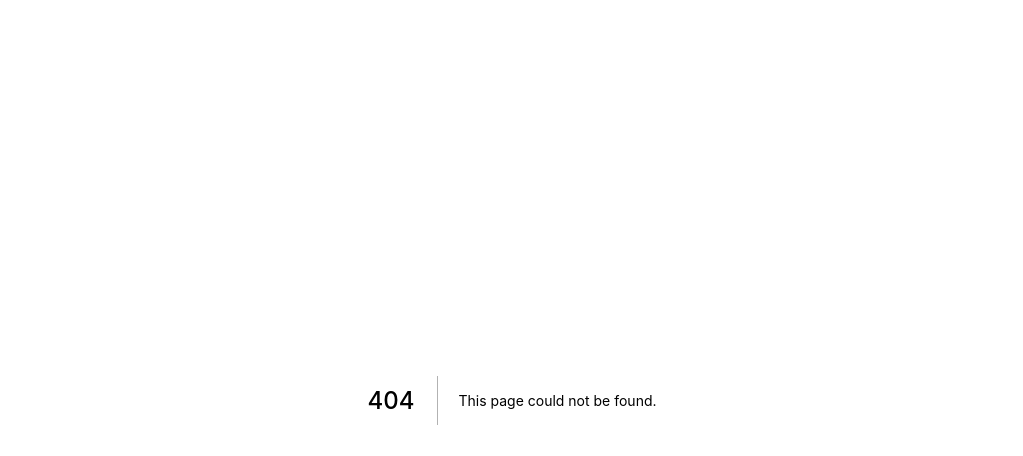
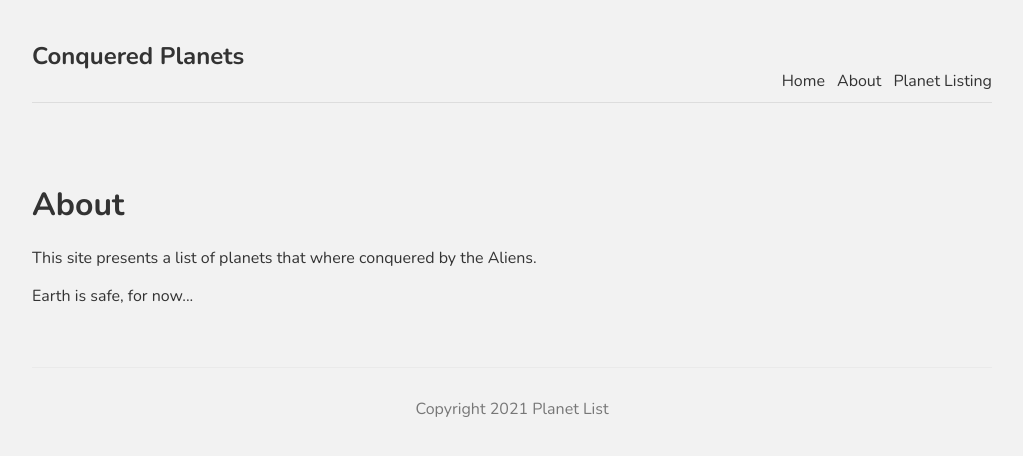
Before and after one commit to Carloto/next.js-net-ninja, a Next.js app: page /about in a window 1280 px wide. Before the commit this address had no page. Shown: the top 456 px of the page, without its empty margins (128-1151 px from the left). Built offline with nearby package versions, Linux system fonts and the light colour scheme.

Commit message:
lesson 6

```diff
--- /dev/null
+++ b/comps/Footer.js
@@ -0,0 +1,9 @@
+const Footer = () => {
+  return (
+    <footer>
+      Copyright 2021 Planet List
+    </footer>
+   );
+}
+
+export default Footer;
--- /dev/null
+++ b/comps/Layout.js
@@ -0,0 +1,14 @@
+import Navbar from "./Navbar"
+import Footer from "./Footer"
+
+const Layout = ({children}) => {
+  return (
+    <div className="content">
+      <Navbar />
+      {children}
+      <Footer />
+    </div>
+   );
+}
+
+export default Layout;
--- /dev/null
+++ b/comps/Navbar.js
@@ -0,0 +1,16 @@
+import Link from 'next/link'
+
+const Navbar = () => {
+  return (
+    <nav>
+      <div className="logo">
+        <h1>Conquered Planets</h1>
+      </div>
+      <Link href="/"><a>Home</a></Link>
+      <Link href="/about"><a>About</a></Link>
+      <Link href="/planets"><a>Planet Listing</a></Link>
+    </nav>
+   );
+}
+
+export default Navbar;
--- a/pages/_app.js
+++ b/pages/_app.js
@@ -1,7 +1,12 @@
+import Layout from '../comps/Layout'
 import '../styles/globals.css'
 
 function MyApp({ Component, pageProps }) {
-  return <Component {...pageProps} />
+  return (
+    <Layout>
+      <Component {...pageProps} />
+    </Layout>
+  )
 }
 
 export default MyApp
--- /dev/null
+++ b/pages/about.js
@@ -0,0 +1,11 @@
+const About = () => {
+  return (
+    <div>
+      <h1>About</h1>
+      <p>This site presents a list of planets that where conquered by the Aliens.</p>
+      <p>Earth is safe, for now...</p>
+    </div>
+   );
+}
+
+export default About;
--- a/styles/globals.css
+++ b/styles/globals.css
@@ -1,16 +1,37 @@
-html,
+@import url('https://fonts.googleapis.com/css2?family=Nunito:wght@300;400;600;700&display=swap');
+
 body {
-  padding: 0;
-  margin: 0;
-  font-family: -apple-system, BlinkMacSystemFont, Segoe UI, Roboto, Oxygen,
-    Ubuntu, Cantarell, Fira Sans, Droid Sans, Helvetica Neue, sans-serif;
+  background: #f2f2f2;
+  color: #333;
+  font-family: "Nunito";
 }
-
 a {
-  color: inherit;
+  color: #333;
   text-decoration: none;
 }
-
-* {
-  box-sizing: border-box;
+.content {
+  max-width: 960px;
+  margin: 0 auto;
 }
+nav {
+  margin: 10px auto 80px;
+  padding: 10px 0;
+  display: flex;
+  justify-content: flex-end;
+  align-items: flex-end;
+  border-bottom: 1px solid #ddd;
+}
+nav a {
+  margin-left: 12px;
+}
+nav .logo {
+  margin-right: auto;
+}
+footer {
+  display: block;
+  text-align: center;
+  padding: 30px 0;
+  margin-top: 60px;
+  color: #777;
+  border-top: 1px solid #eaeaea;
+}
```
Also changed, not shown: pages/index.js (+8 -60 lines), pages/planets/index.js (added, +9 -0 lines), styles/Home.module.css (+13 -116 lines), styles/Planets.module.css (added).
